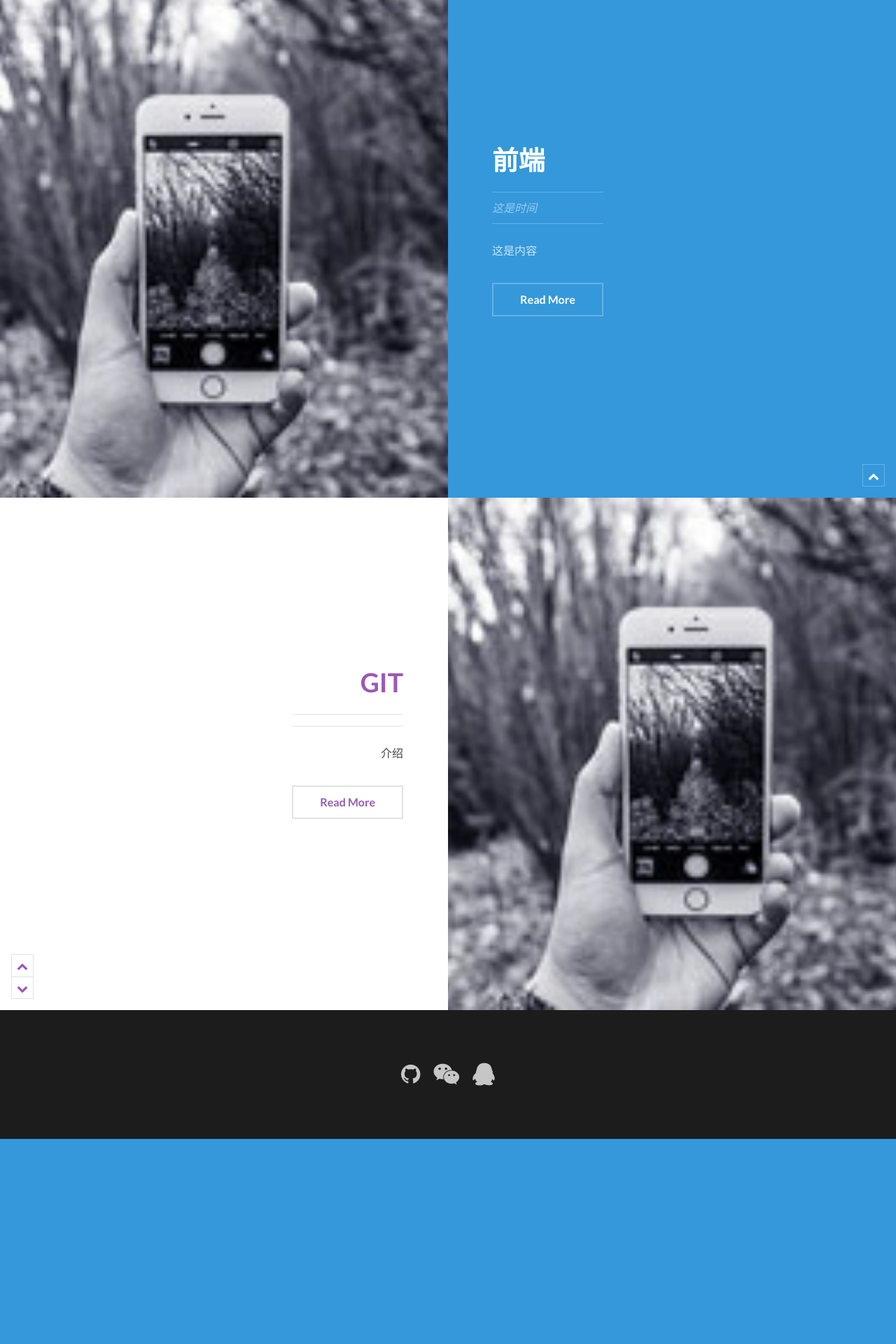
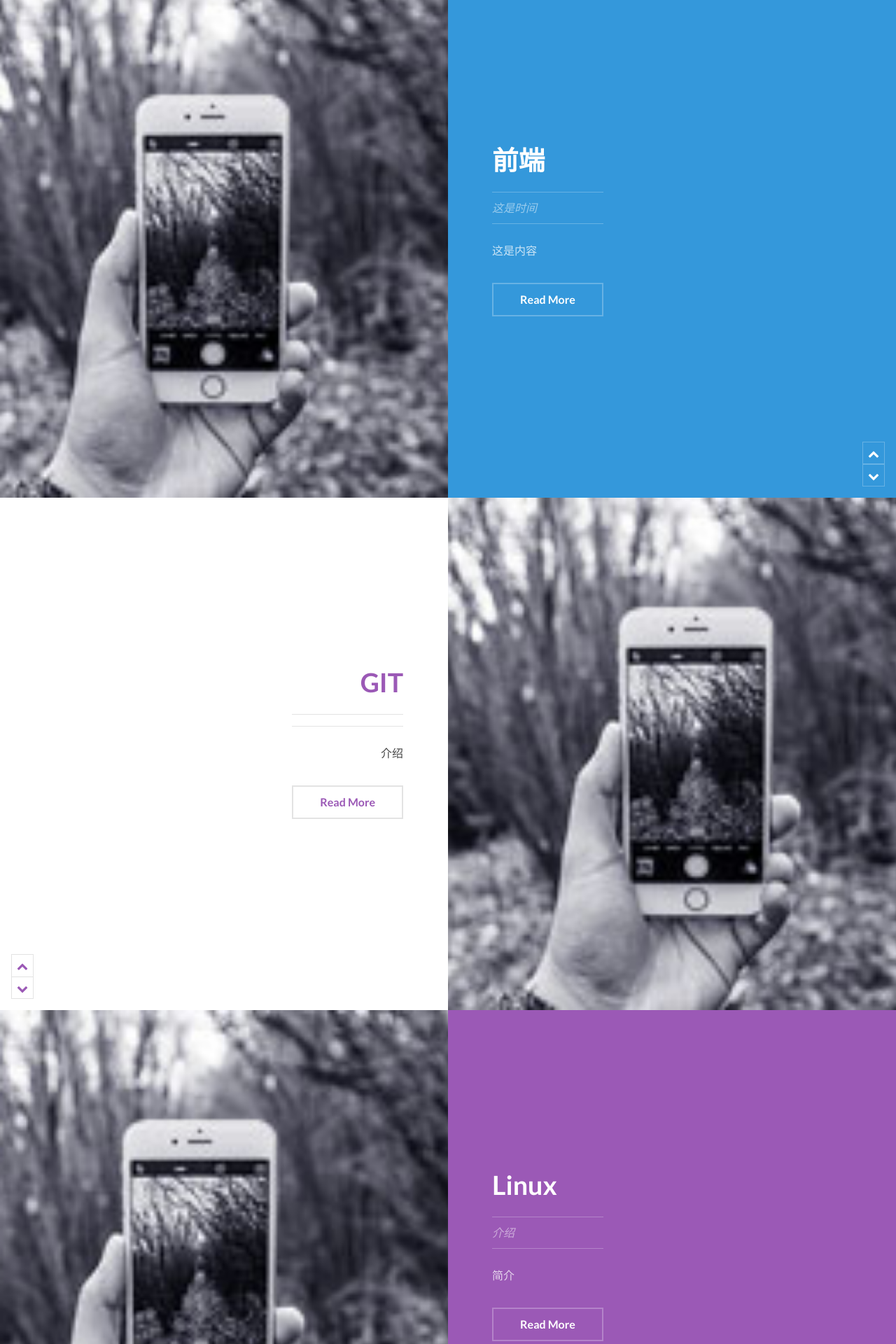
Before and after one commit to Humpback8712/myweb, a Django app: page /blog_index in a window 1280 px wide. Shown: the part 1280-3200 px from the top of the page at 70% size. Before the commit the page ends 2907 px from the top, so only its background shows below. Run offline with Django 3.2, Linux system fonts and the light colour scheme.

Commit message:
完善了博客首页

```diff
--- a/templates/blog_index.html
+++ b/templates/blog_index.html
@@ -48,7 +48,7 @@
 				<div class="content">
 					<div class="inner">
 						<header>
-							<h2><a href="#">Python</a></h2>
+							<h2>Python</h2>
                             <p>这里是摘要</p>
 							<p class="info">时间 <a href="#"></a></p>
 						</header>
@@ -57,8 +57,8 @@
 						</ul>
 					</div>
 					<div class="postnav">
-
-						<a href="#four" class="scrolly next"><span class="icon fa-chevron-down"></span></a>
+                        <a href="#" class="scrolly prev"><span class="icon fa-chevron-up"></span></a>
+                        <a href="#four" class="scrolly next"><span class="icon fa-chevron-down"></span></a>
 					</div>
 				</div>
 			</article>
@@ -69,7 +69,7 @@
 				<div class="content">
 					<div class="inner">
 						<header>
-							<h2><a href="generic.html">前端</a></h2>
+							<h2>前端</h2>
 							<p class="info">这是时间</p>
 						</header>
                         <p>这是内容</p><ul class="actions">
@@ -78,6 +78,7 @@
 					</div>
 					<div class="postnav">
 						<a href="#one" class="scrolly prev"><span class="icon fa-chevron-up"></span></a>
+						<a href="#five" class="scrolly next"><span class="icon fa-chevron-down"></span></a>
 
 					</div>
 				</div>
@@ -90,7 +91,7 @@
 				<div class="content">
 					<div class="inner">
 						<header>
-							<h2><a href="#">GIT</a></h2>
+							<h2>GIT</h2>
 							<p class="info"> <a href="#"></a></p>
 						</header>
                         <p>介绍</p>
@@ -101,6 +102,28 @@
 					<div class="postnav">
 						<a href="#four" class="scrolly prev"><span class="icon fa-chevron-up"></span></a>
 						<a href="#six" class="scrolly next"><span class="icon fa-chevron-down"></span></a>
+					</div>
+				</div>
+			</article>
+
+            <article id="six" class="post invert style3 alt">
+				<div class="image">
+					<img src="../static/images/pic01.jpg" alt="" data-position="80% center" />
+				</div>
+				<div class="content">
+					<div class="inner">
+						<header>
+							<h2>Linux</h2>
+							<p class="info">介绍</a></p>
+						</header>
+                        <p>简介</p>
+						<ul class="actions">
+							<li><a href="#" class="button alt">Read More</a></li>
+						</ul>
+					</div>
+					<div class="postnav">
+						<a href="#five" class="scrolly prev"><span class="icon fa-chevron-up"></span></a>
+						<a href="#" class="scrolly next disabled"><span class="icon fa-chevron-down"></span></a>
 					</div>
 				</div>
 			</article>
--- a/templates/index.html
+++ b/templates/index.html
@@ -28,6 +28,7 @@
 				<div class="inner">
 					<header>
 						<h1>Welcome YUHAOS'SITE</h1>
+                        <h2 style="color: white">大学生 全栈发展中</h2>
 					</header>
 
 					<div class="flex ">
```
